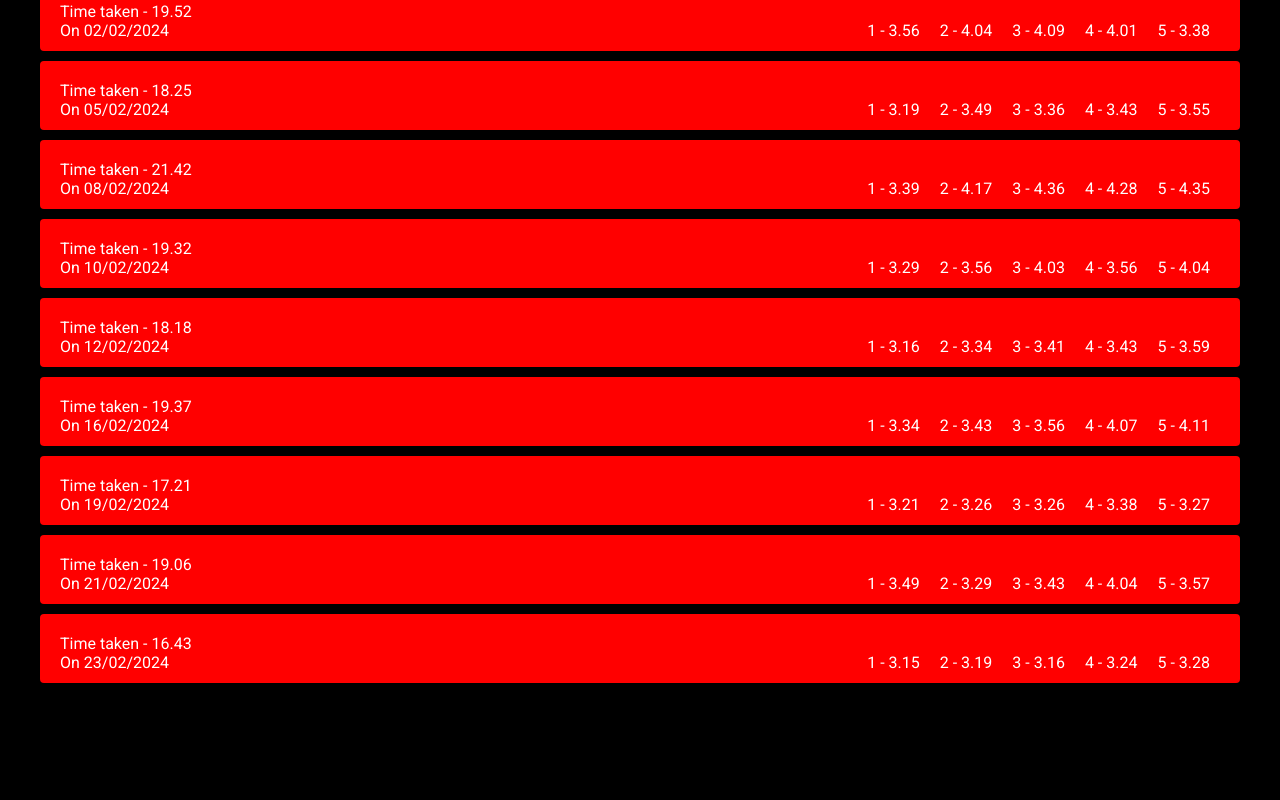
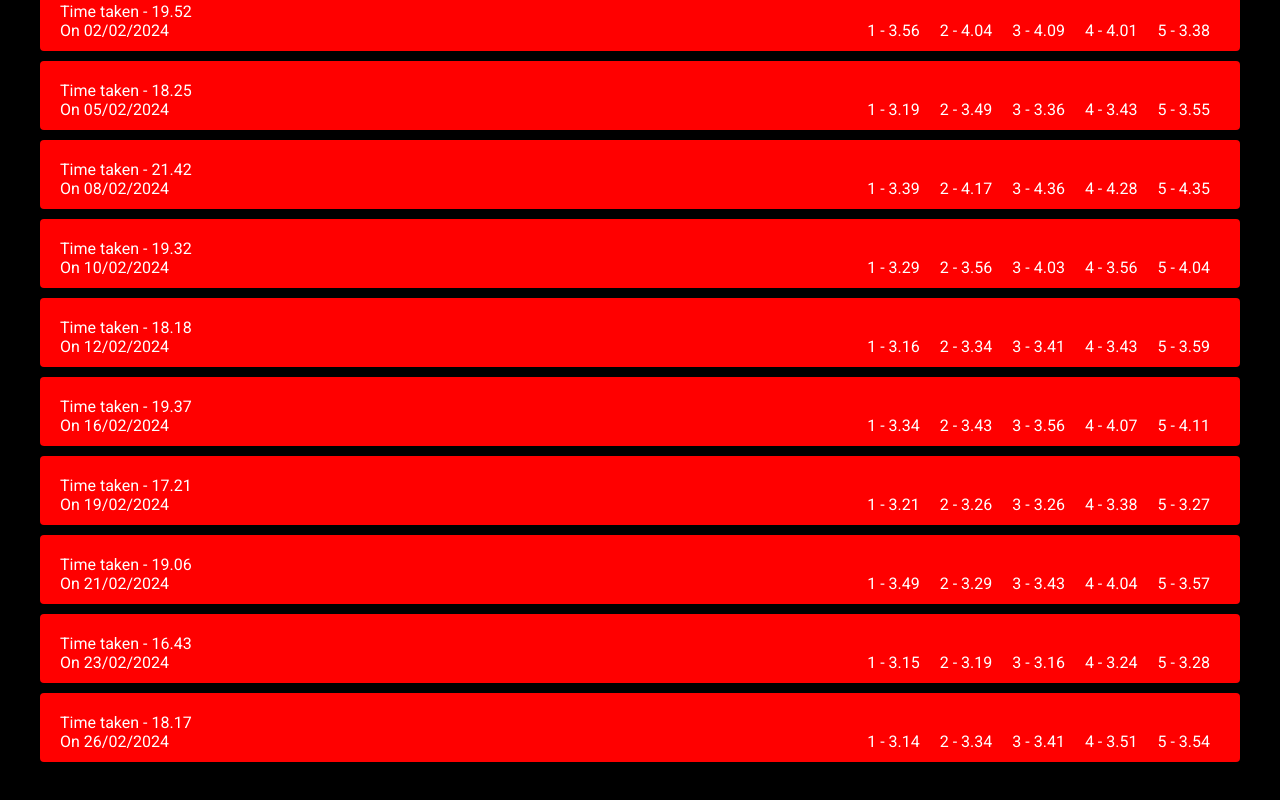
Before and after one commit to AndySmithQA/runtracker, a React (Vite) app: page / in a window 1280 px wide. Shown: the part 826-1626 px from the top of the page. Before the commit the page ends 1569 px from the top, so only its background shows below. Built offline with nearby package versions, Linux system fonts and the light colour scheme; data requests are answered from the project's data file.

Commit message:
Data and Rewriting

```diff
--- a/data/db.json
+++ b/data/db.json
@@ -1,14 +1,15 @@
 {
   "runs": [
-    {"id": 1, "date": "31/01/2024", "time": 23.23, "finalHeartRate": 185, "k1" : 4.27, "k2" : 4.42, "k3" : 4.45, "k4" : 4.53, "k5" : 4.31},
-    {"id": 2, "date": "02/02/2024", "time": 19.52, "finalHeartRate": 177, "k1" : 3.56, "k2" : 4.04, "k3" : 4.09, "k4" : 4.01, "k5" : 3.38},
-    {"id": 3, "date": "05/02/2024", "time": 18.25, "finalHeartRate": 174, "k1" : 3.19, "k2" : 3.49, "k3" : 3.36, "k4" : 3.43, "k5" : 3.55},
-    {"id": 4, "date": "08/02/2024", "time": 21.42, "finalHeartRate": 183, "k1" : 3.39, "k2" : 4.17, "k3" : 4.36, "k4" : 4.28, "k5" : 4.35},
-    {"id": 5, "date": "10/02/2024", "time": 19.32, "finalHeartRate": 181, "k1" : 3.29, "k2" : 3.56, "k3" : 4.03, "k4" : 3.56, "k5" : 4.04},
-    {"id": 6, "date": "12/02/2024", "time": 18.18, "finalHeartRate": 177, "k1" : 3.16, "k2" : 3.34, "k3" : 3.41, "k4" : 3.43, "k5" : 3.59},
-    {"id": 7, "date": "16/02/2024", "time": 19.37, "finalHeartRate": 182, "k1" : 3.34, "k2" : 3.43, "k3" : 3.56, "k4" : 4.07, "k5" : 4.11},
-    {"id": 8, "date": "19/02/2024", "time": 17.21, "finalHeartRate": 177, "k1" : 3.21, "k2" : 3.26, "k3" : 3.26, "k4" : 3.38, "k5" : 3.27},
-    {"id": 9, "date": "21/02/2024", "time": 19.06, "finalHeartRate": 173, "k1" : 3.49, "k2" : 3.29, "k3" : 3.43, "k4" : 4.04, "k5" : 3.57},
-    {"id": 10, "date": "23/02/2024", "time": 16.43, "finalHeartRate": 176, "k1" : 3.15, "k2" : 3.19, "k3" : 3.16, "k4" : 3.24, "k5" : 3.28}
+    {"id": 1, "date": "31/01/2024", "time": 23.23, "fHR": 185, "k1" : 4.27, "k2" : 4.42, "k3" : 4.45, "k4" : 4.53, "k5" : 4.31},
+    {"id": 2, "date": "02/02/2024", "time": 19.52, "fHR": 177, "k1" : 3.56, "k2" : 4.04, "k3" : 4.09, "k4" : 4.01, "k5" : 3.38},
+    {"id": 3, "date": "05/02/2024", "time": 18.25, "fHR": 174, "k1" : 3.19, "k2" : 3.49, "k3" : 3.36, "k4" : 3.43, "k5" : 3.55},
+    {"id": 4, "date": "08/02/2024", "time": 21.42, "fHR": 183, "k1" : 3.39, "k2" : 4.17, "k3" : 4.36, "k4" : 4.28, "k5" : 4.35},
+    {"id": 5, "date": "10/02/2024", "time": 19.32, "fHR": 181, "k1" : 3.29, "k2" : 3.56, "k3" : 4.03, "k4" : 3.56, "k5" : 4.04},
+    {"id": 6, "date": "12/02/2024", "time": 18.18, "fHR": 177, "k1" : 3.16, "k2" : 3.34, "k3" : 3.41, "k4" : 3.43, "k5" : 3.59},
+    {"id": 7, "date": "16/02/2024", "time": 19.37, "fHR": 182, "k1" : 3.34, "k2" : 3.43, "k3" : 3.56, "k4" : 4.07, "k5" : 4.11},
+    {"id": 8, "date": "19/02/2024", "time": 17.21, "fHR": 177, "k1" : 3.21, "k2" : 3.26, "k3" : 3.26, "k4" : 3.38, "k5" : 3.27},
+    {"id": 9, "date": "21/02/2024", "time": 19.06, "fHR": 173, "k1" : 3.49, "k2" : 3.29, "k3" : 3.43, "k4" : 4.04, "k5" : 3.57},
+    {"id": 10, "date": "23/02/2024", "time": 16.43, "fHR": 176, "k1" : 3.15, "k2" : 3.19, "k3" : 3.16, "k4" : 3.24, "k5" : 3.28},
+    {"id": 11, "date": "26/02/2024", "time": 18.17, "fHR": 169, "k1" : 3.14, "k2" : 3.34, "k3" : 3.41, "k4" : 3.51, "k5" : 3.54}
   ]
 }
--- a/src/components/New.jsx
+++ b/src/components/New.jsx
@@ -4,13 +4,13 @@ import { useNavigate } from 'react-router-dom'
 export default function New() {
     const [date, setDate] = useState('')
     const [time, setTime] = useState('')
-    const [finalHeartRate, setHr] = useState('')
+    const [fHR, setHr] = useState('')
     const navigate = useNavigate()
 
     const handleSubmit = async (event) =>{
             event.preventDefault()
 
-            const run = { date, time, finalHeartRate}
+            const run = { date, time, fHR}
 
             fetch('http://localhost:3001/runs', {
                 method: 'POST',
@@ -50,7 +50,7 @@ export default function New() {
                     <p>Final heart rate (BPM)</p>
                     <input
                         type="number"
-                        value={finalHeartRate}
+                        value={fHR}
                         onChange = {(e) => setHr(e.target.value)}
                         placeholder='e.g.170'
                     />
--- a/src/components/RunDetails.jsx
+++ b/src/components/RunDetails.jsx
@@ -9,7 +9,7 @@ export default function RunDetails() {
             <h2>Run Details </h2> <hr /><br></br>
             <h3>Time taken to run 5k - {run.time} (MM:SS)</h3>
             <p>On - {run.date}</p>
-            <p>Final Heart Rate - {run.finalHeartRate} BPM</p>
+            <p>Final Heart Rate - {run.fHR} BPM</p>
             <p>Back to the <Link to="/">Runs Page</Link></p>
         </div>
     )
--- a/src/components/graph/ShowGraph.jsx
+++ b/src/components/graph/ShowGraph.jsx
@@ -25,7 +25,7 @@ export default function ShowGraph(){
                 },{
                     label: "Heart Rate",
                     yAxisID: "hr",
-                    data: data.map((run) => run.finalHeartRate),
+                    data: data.map((run) => run.fHR),
                     borderColor: "Red",
                     backgroundColor: [
                         "black"
```
